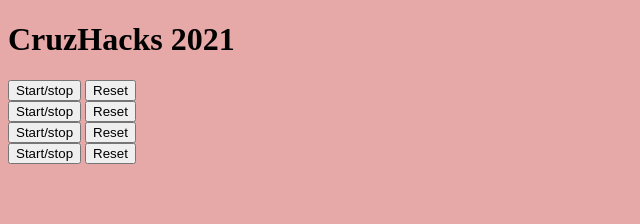
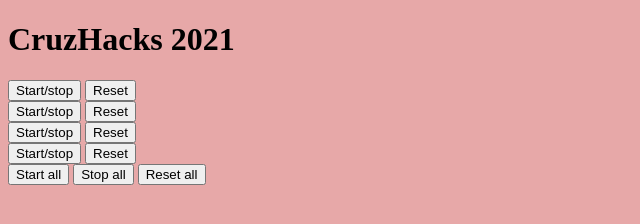
Before and after one commit to NTakemori/CruzHacks2021, an Electron app: page index.html in a window 800 px wide. Shown: the whole page, without its empty margins (0-640 px from the left). Drawn offline with Linux system fonts and the light colour scheme; no server answers.

Commit message:
new features

```diff
--- a/Timer.js
+++ b/Timer.js
@@ -1,6 +1,8 @@
-let minutes = [30*60, 60*60, 45*60, 2];
-let minsResetter = [30*60, 60*60, 45*60, 20*60];
-let intervalTime = [60, 60, 45, 20];
+//meditation(every 2 hours for 5 min), stand up(every hour for 1 min),
+//look away(every 20 min for 20 sec), drink water(every 30 min for 30 sec)
+let minutes = [120*60, 60*60, 20*60, 30*60];
+let minsResetter = [120*60, 60*60, 20*60, 30*60];
+let intervalTime = [60*5, 60, 20, 30];
 let isOn = [false, false, false, false];
 let inInterval = [false, false, false, false];
 let timer = [null, null, null, null];
@@ -43,3 +45,30 @@
     clearInterval(timer[id]);
     document.getElementById(timerID).innerHTML = null;
 }
+
+let startAll = () => {
+    for (let i=0; i<4; i++){
+        isOn[i] = false;
+    }
+    useTimer('timer', 0);
+    useTimer('timer2', 1);
+    useTimer('timer3', 2);
+    useTimer('timer4', 3);
+}
+
+let stopAll = () => {
+    for (let i=0; i<4; i++){
+        isOn[i] = true;
+    }
+    useTimer('timer', 0);
+    useTimer('timer2', 1);
+    useTimer('timer3', 2);
+    useTimer('timer4', 3);
+}
+
+let resetAll = () => {
+    resetTimer('timer', 0);
+    resetTimer('timer2', 1);
+    resetTimer('timer3', 2);
+    resetTimer('timer4', 3);
+}
--- a/index.html
+++ b/index.html
@@ -53,6 +53,18 @@
         </button>
     </div>
 
+    <div>
+        <button onclick="startAll()">
+            Start all
+        </button>
+        <button onclick="stopAll()">
+            Stop all
+        </button>
+        <button onclick="resetAll()">
+            Reset all
+        </button>
+    </div>
+
     <script src='./watcher.js'></script>
 
 </body>
```
